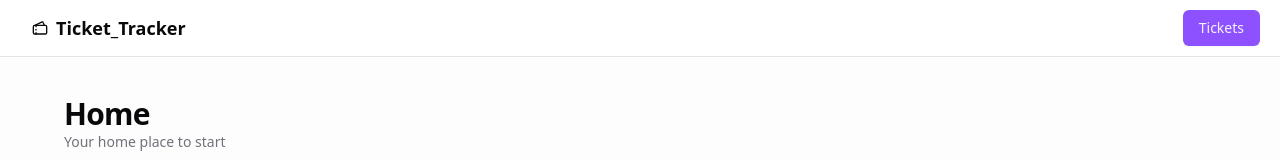
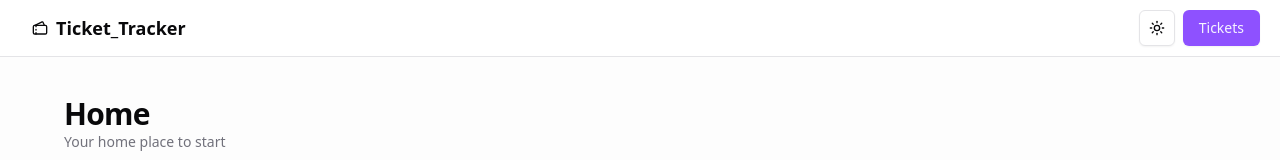
Before and after one commit to deepak2030x/ticket-tracker, a Next.js app: page / in a window 1280 px wide. Shown: the top 160 px of the page. Built offline with nearby package versions, Linux system fonts and the light colour scheme.

Commit message:
add theme dark-light mode using next-themes

```diff
--- a/package.json
+++ b/package.json
@@ -17,6 +17,7 @@
     "clsx": "^2.1.1",
     "lucide-react": "^0.487.0",
     "next": "15.2.4",
+    "next-themes": "^0.4.6",
     "react": "^19.0.0",
     "react-dom": "^19.0.0",
     "tailwind-merge": "^3.1.0",
--- a/src/app/layout.tsx
+++ b/src/app/layout.tsx
@@ -4,6 +4,7 @@
 import { Geist, Geist_Mono } from "next/font/google";
 
 import { Navbar } from "@/components/navbar";
+import { ThemeProvider } from "@/components/theme/theme-provider";
 
 const geistSans = Geist({
   variable: "--font-geist-sans",
@@ -26,10 +27,11 @@
   children: React.ReactNode;
 }>) {
   return (
-    <html lang="en">
+    <html lang="en" suppressHydrationWarning>
       <body
         className={`${geistSans.variable} ${geistMono.variable} antialiased`}
       >
+        <ThemeProvider>
           <Navbar />
           <main
             className="
@@ -42,6 +44,7 @@
           >
             {children}
           </main>
+        </ThemeProvider>
       </body>
     </html>
   );
--- a/src/components/navbar.tsx
+++ b/src/components/navbar.tsx
@@ -3,6 +3,7 @@
 
 import { homePath, ticketsPath } from "@/paths";
 
+import { ThemeSwitcher } from "./theme/theme-switcher";
 import { buttonVariants } from "./ui/button";
 
 const Navbar = () => {
@@ -15,7 +16,7 @@
             w-full flex py-2.5 px-5 justify-between
           "
     >
-      <div>
+      <div className="flex align-items gap-x-2">
         <Link
           href={homePath()}
           className={buttonVariants({ variant: "ghost" })}
@@ -24,7 +25,8 @@
           <h1 className="text-lg font-semibold">Ticket_Tracker</h1>
         </Link>
       </div>
-      <div>
+      <div className="flex align-items gap-x-2">
+        <ThemeSwitcher />
         <Link
           href={ticketsPath()}
           className={buttonVariants({ variant: "default" })}
--- /dev/null
+++ b/src/components/theme/theme-provider.tsx
@@ -0,0 +1,14 @@
+import { ThemeProvider as BaseThemeProvider } from "next-themes";
+
+type ThemeProviderProps = {
+  children: React.ReactNode;
+};
+const ThemeProvider = ({ children }: ThemeProviderProps) => {
+  return (
+    <BaseThemeProvider attribute="class" defaultTheme="system" enableSystem>
+      {children}
+    </BaseThemeProvider>
+  );
+};
+
+export { ThemeProvider };
--- /dev/null
+++ b/src/components/theme/theme-switcher.tsx
@@ -0,0 +1,33 @@
+"use client";
+import { LucideMoon, LucideSun } from "lucide-react";
+import { useTheme } from "next-themes";
+
+import { Button } from "../ui/button";
+
+const ThemeSwitcher = () => {
+  const { theme, setTheme } = useTheme();
+  return (
+    <Button
+      variant="outline"
+      size="icon"
+      onClick={() => setTheme(theme === "light" ? "dark" : "light")}
+    >
+      <LucideSun
+        className="
+          h-4 w-4 rotate-0 scale-100 transition-all
+          dark:-rotate-90 dark:scale-0
+        "
+      />
+      <LucideMoon
+        className="
+          absolute h-4 w-4 rotate-90 scale-0 transition-transform
+          dark:rotate-0 dark:scale-100
+        "
+      />
+
+      <span className="sr-only">Toggle theme</span>
+    </Button>
+  );
+};
+
+export { ThemeSwitcher };
```
Also changed, not shown: 1 other file (tests, documents, lock files or other folders). Lines whose indentation alone changed are shown as unchanged.
